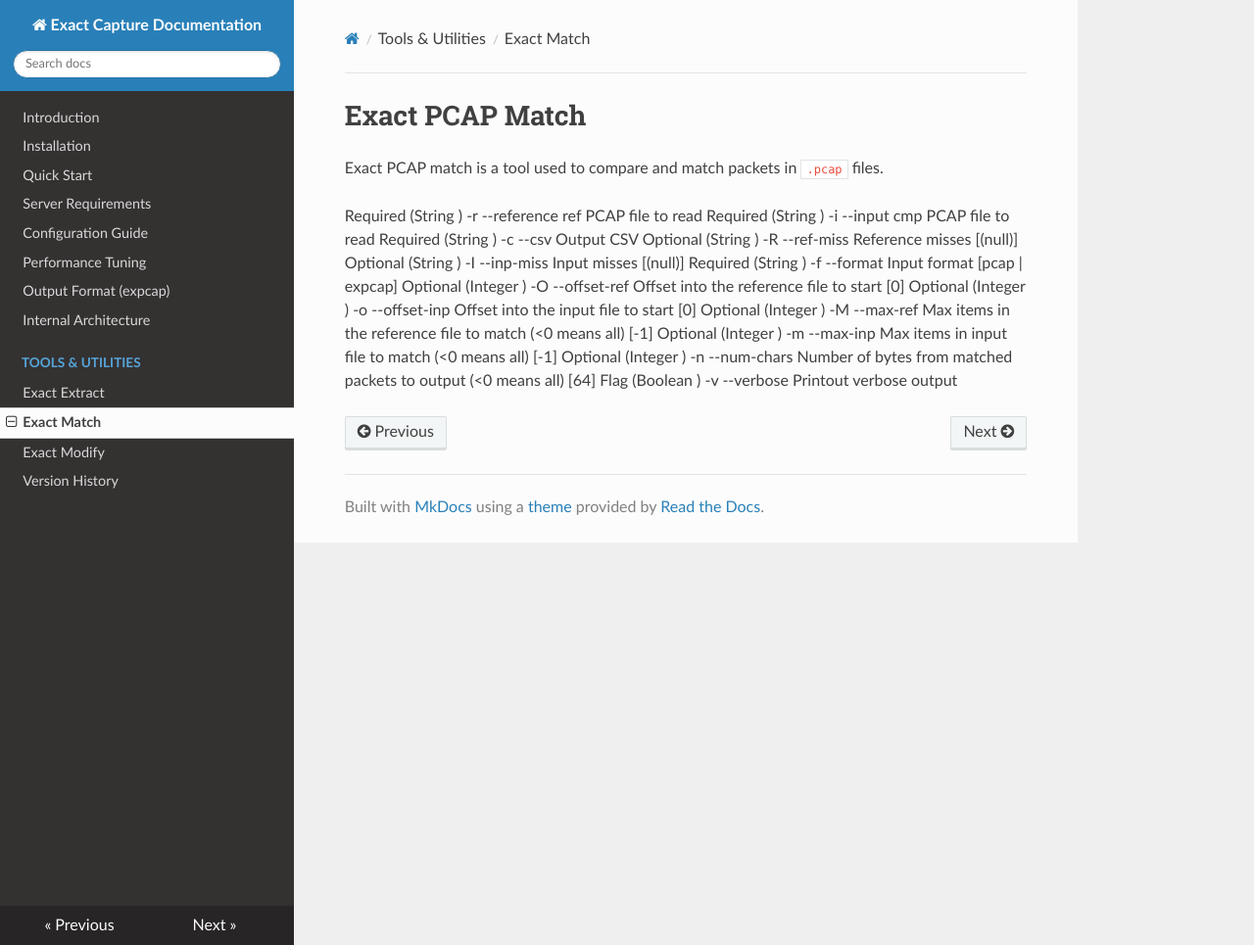
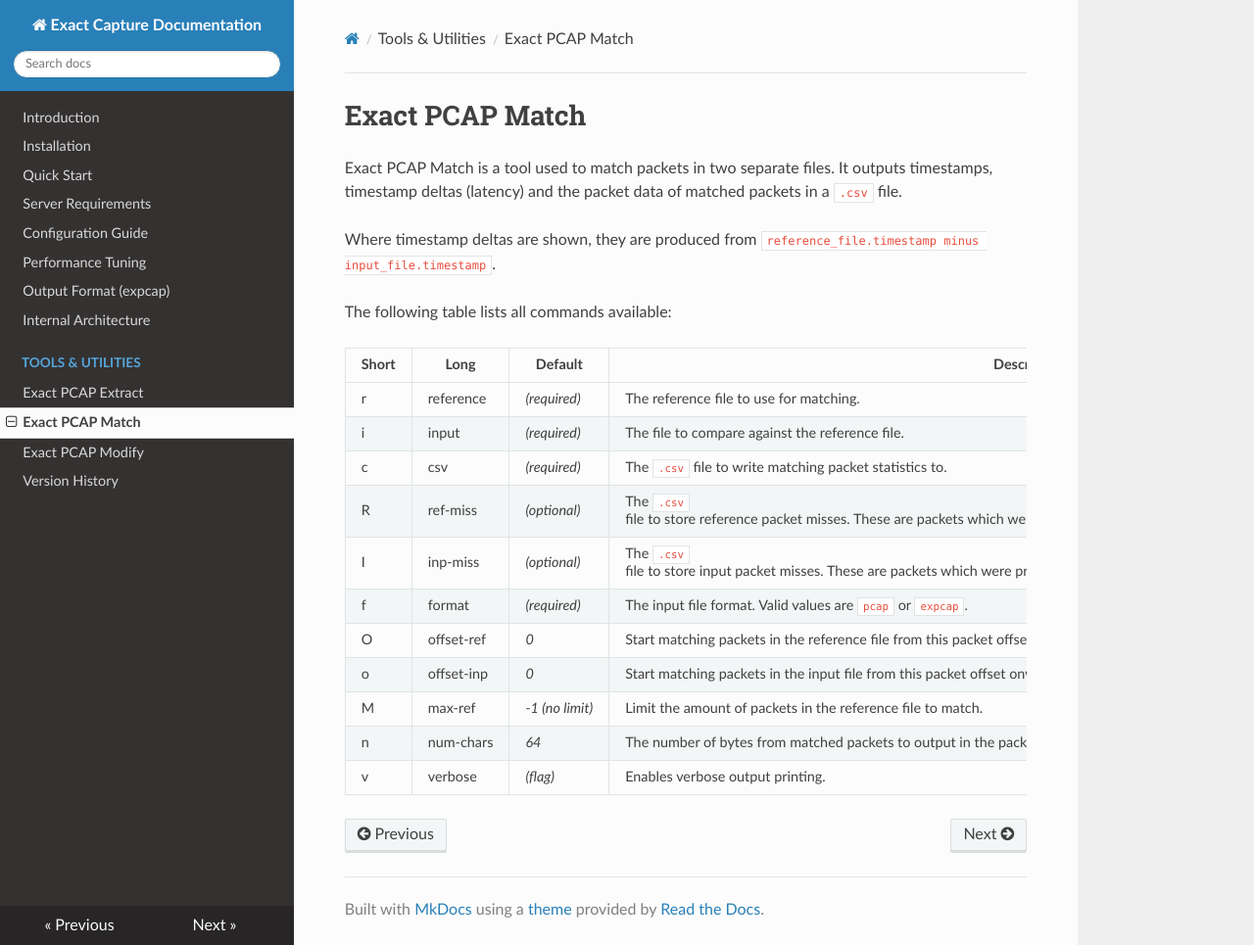
Before and after one commit to cisco/exact-capture, an MkDocs documentation site: the page built from docs/src/match.md, in a window 1280 px wide and 965 px high. Shown: the whole window at 98% size. Built offline with MkDocs 1.6.1, drawn with Linux system fonts in a browser that asks for light colours; nearby versions of some CDN libraries.

Commit message:
add exact-pcap-match docs

```diff
--- a/docs/mkdocs.yml
+++ b/docs/mkdocs.yml
@@ -16,9 +16,9 @@ nav:
     - Output Format (expcap): expcap.md
     - Internal Architecture: arch.md
     - Tools & Utilities:
-        - Exact Extract: extract.md
-        - Exact Match: match.md
-        - Exact Modify: modify.md
+        - Exact PCAP Extract: extract.md
+        - Exact PCAP Match: match.md
+        - Exact PCAP Modify: modify.md
     - Version History: versions.md
 
 markdown_extensions:
--- a/docs/src/match.md
+++ b/docs/src/match.md
@@ -1,16 +1,107 @@
 # Exact PCAP Match
 
-Exact PCAP match is a tool used to compare and match packets in `.pcap` files.
+Exact PCAP Match is a tool used to match packets in two separate files.
+It outputs timestamps, timestamp deltas (latency) and the packet data of matched packets in a `.csv` file.
 
-Required  (String     ) -r  --reference       ref PCAP file to read
-Required  (String     ) -i  --input           cmp PCAP file to read
-Required  (String     ) -c  --csv             Output CSV
-Optional  (String     ) -R  --ref-miss        Reference misses [(null)]
-Optional  (String     ) -I  --inp-miss        Input misses [(null)]
-Required  (String     ) -f  --format          Input format [pcap | expcap]
-Optional  (Integer    ) -O  --offset-ref      Offset into the reference file to start  [0]
-Optional  (Integer    ) -o  --offset-inp      Offset into the input file to start  [0]
-Optional  (Integer    ) -M  --max-ref         Max items in the reference file to match  (<0 means all) [-1]
-Optional  (Integer    ) -m  --max-inp         Max items in input file to match (<0 means all) [-1]
-Optional  (Integer    ) -n  --num-chars       Number of bytes from matched packets to output (<0 means all) [64]
-Flag      (Boolean    ) -v  --verbose         Printout verbose output
+Where timestamp deltas are shown, they are produced from `reference_file.timestamp minus input_file.timestamp`.
+
+The following table lists all commands available:
+
+<table>
+  <tr>
+    <th>Short</th>
+    <th>Long</th>
+    <th>Default</th>
+    <th>Description</th>
+  </tr>
+  <tr>
+    <td>r</td>
+    <td>reference</td>
+    <td><em>(required)</em></td>
+    <td>
+	  The reference file to use for matching.
+    </td>
+  </tr>
+  <tr>
+    <td>i</td>
+    <td>input</td>
+    <td><em>(required)</em></td>
+    <td>
+      The file to compare against the reference file.
+    </td>
+  </tr>
+  <tr>
+    <td>c</td>
+    <td>csv</td>
+    <td><em>(required)</em></td>
+    <td>
+      The <code>.csv</code> file to write matching packet statistics to.
+    </td>
+  </tr>
+  <tr>
+    <td>R</td>
+    <td>ref-miss</td>
+    <td><em>(optional)</em></td>
+    <td>
+	  The <code>.csv</code> file to store reference packet misses.
+	  These are packets which were present in the reference file but were not found in the input file.
+    </td>
+  </tr>
+  <tr>
+    <td>I</td>
+    <td>inp-miss</td>
+    <td><em>(optional)</em></td>
+    <td>
+	  The <code>.csv</code> file to store input packet misses.
+	  These are packets which were present in the input file but were not found in the reference file.
+    </td>
+  </tr>
+  <tr>
+    <td>f</td>
+    <td>format</td>
+    <td><em>(required)</em></td>
+    <td>
+      The input file format. Valid values are <code>pcap</code> or <code>expcap</code>.
+    </td>
+  </tr>
+  <tr>
+    <td>O</td>
+    <td>offset-ref</td>
+    <td><em>0</em></td>
+    <td>
+      Start matching packets in the reference file from this packet offset onwards.
+    </td>
+  </tr>
+  <tr>
+    <td>o</td>
+    <td>offset-inp</td>
+    <td><em>0</em></td>
+    <td>
+      Start matching packets in the input file from this packet offset onwards.
+    </td>
+  </t>
+  <tr>
+    <td>M</td>
+    <td>max-ref</td>
+    <td><em>-1 (no limit)</em></td>
+    <td>
+	  Limit the amount of packets in the reference file to match.
+    </td>
+  </t>
+  <tr>
+    <td>n</td>
+    <td>num-chars</td>
+    <td><em>64</em></td>
+    <td>
+      The number of bytes from matched packets to output in the packet data field of the <code>.csv</code> file.
+    </td>
+  </t>
+  <tr>
+    <td>v</td>
+    <td>verbose</td>
+    <td><em>(flag)</em></td>
+    <td>
+	  Enables verbose output printing.
+    </td>
+  </t>
+</table>
```
